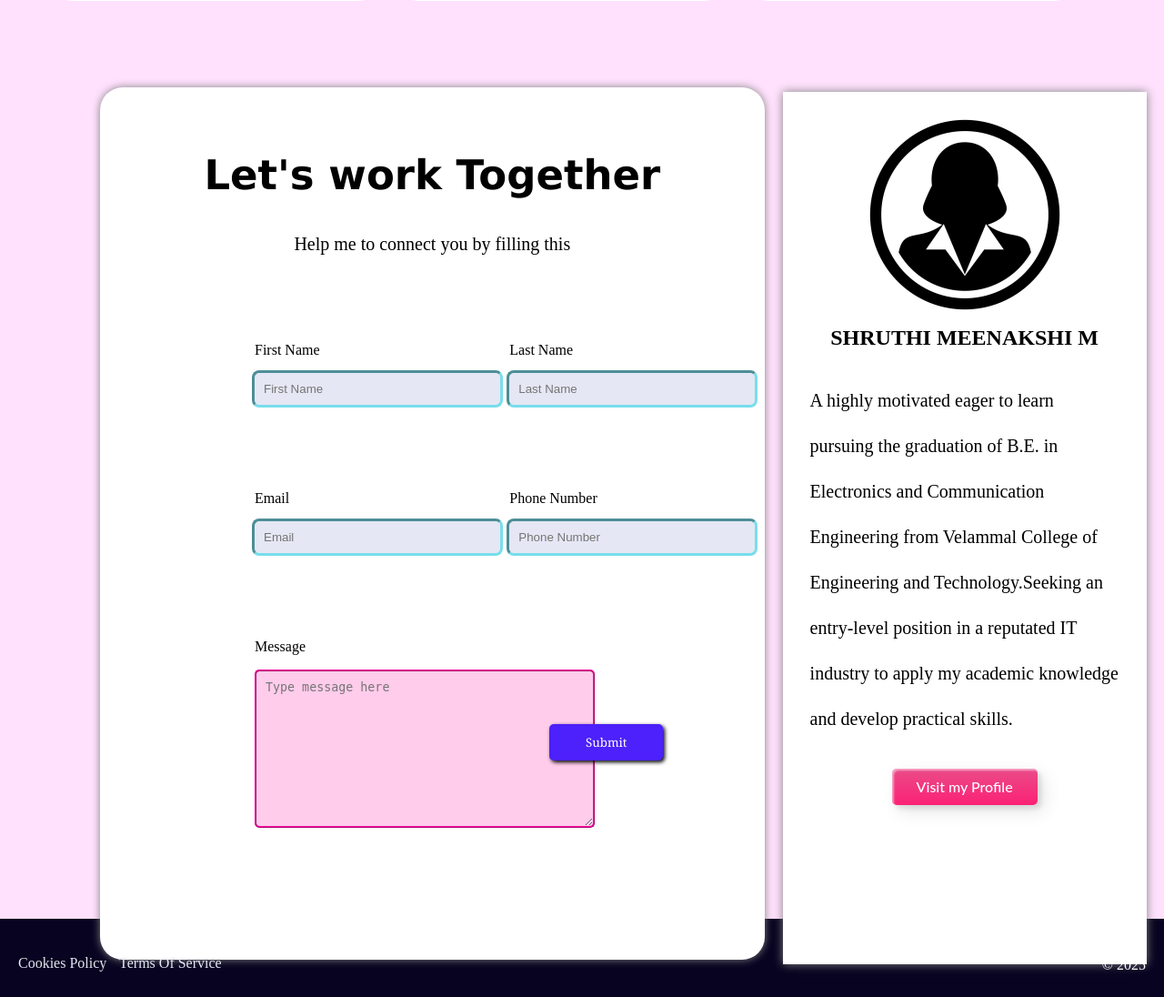
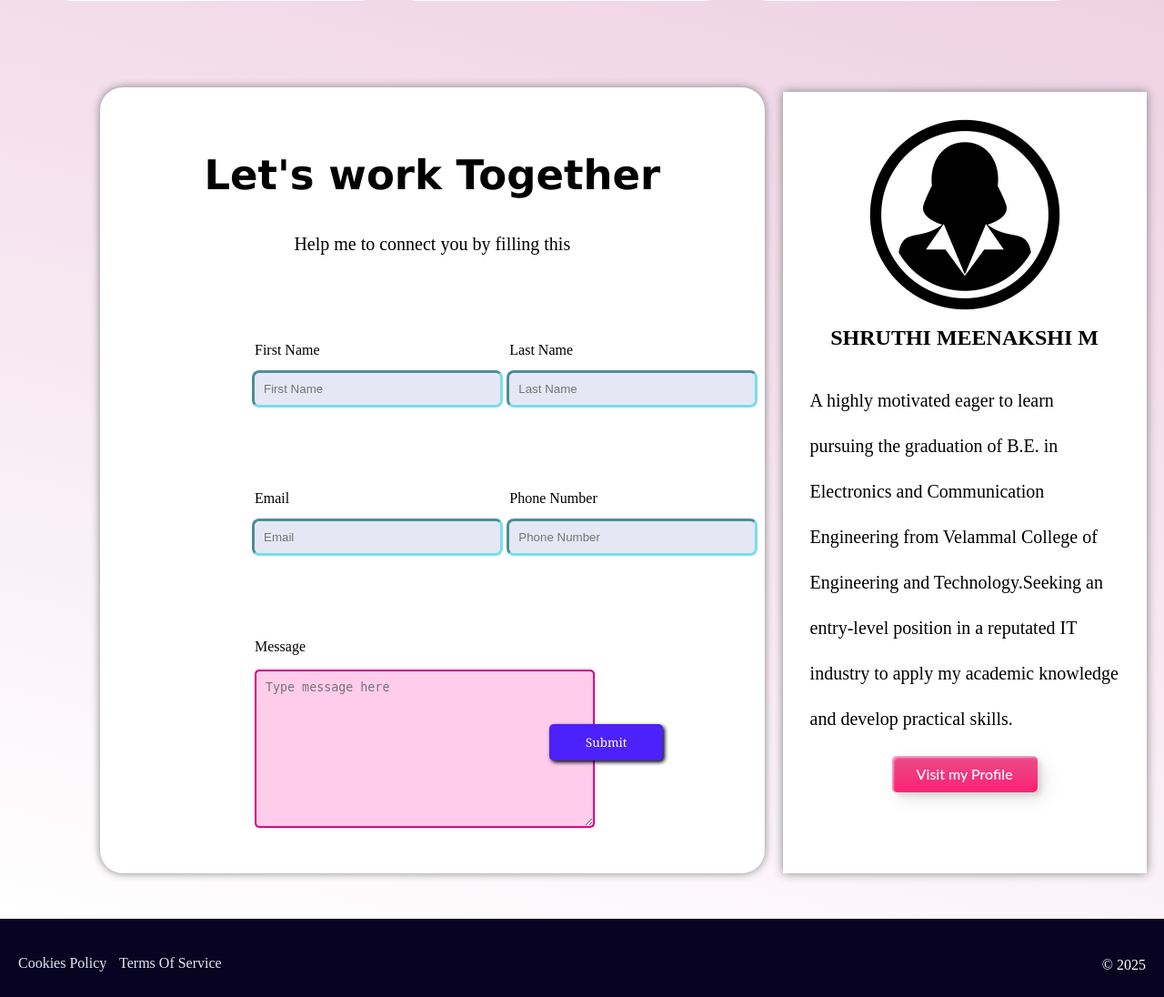
Before and after one commit to ShruthiMeenakshi/Shruthi_Meenakshi, a PHP site: page /home.html in a window 1280 px wide. Shown: the part 1279-2375 px from the top of the page at 91% size. Run offline with PHP 8.4, Linux system fonts and the light colour scheme; some libraries are stand-ins or nearby versions.

Commit message:
Update home.css

```diff
--- a/portfolio/Program/home.css
+++ b/portfolio/Program/home.css
@@ -248,7 +248,6 @@ li.nav-link a {
   z-index: 0;
   background-color: rgba(0, 0, 0, 0.5);
 }
-
 .container {
   position: relative;
   z-index: 1;
@@ -345,7 +344,7 @@ li.nav-link a {
 }
 
 .work {
-  background-color: rgb(255, 225, 253);
+  background-image: linear-gradient(15deg, #ffffff, #e8bdd8);
   margin-top: -20px;
   height: 100%;
   padding: 0 50px 50px 50px;
@@ -456,12 +455,12 @@ li.nav-link a {
 i.ri-arrow-right-s-line {
   color: #434343;
 }
-
+/*
 .bigprofile {
   height: 1200px;
   background-color: rgb(248, 246, 246);
 }
-
+*/
 .profile {
   display: grid;
   grid-template-columns: 67% 40%;
@@ -469,7 +468,6 @@ i.ri-arrow-right-s-line {
 }
 
 .myintro {
-  height: 100%;
   width: 400px;
   background-color: white;
   margin-top: 100px;
@@ -524,6 +522,7 @@ i.ri-arrow-right-s-line {
   background: linear-gradient(0deg, rgba(251, 33, 117, 1) 0%, rgba(234, 76, 137, 1) 100%);
   color: #fff;
   overflow: hidden;
+  margin: 1rem;
 }
 
 .btnprof:hover {
@@ -583,7 +582,7 @@ i.ri-arrow-right-s-line {
   margin-left: 60px;
   border-radius: 25px;
   box-shadow: 0px 0px 10px rgb(130, 130, 130);
-  height: 100%;
+
 }
 
 .contactheading {
```
